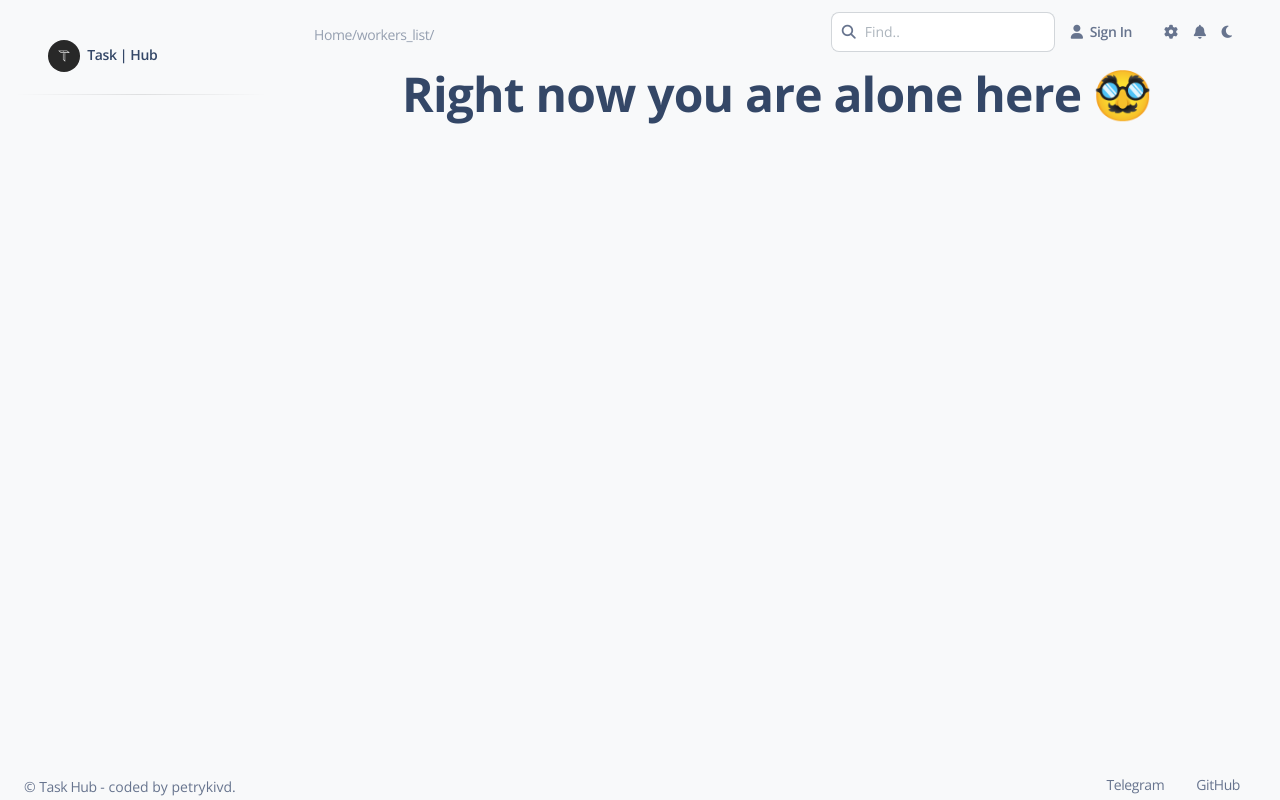
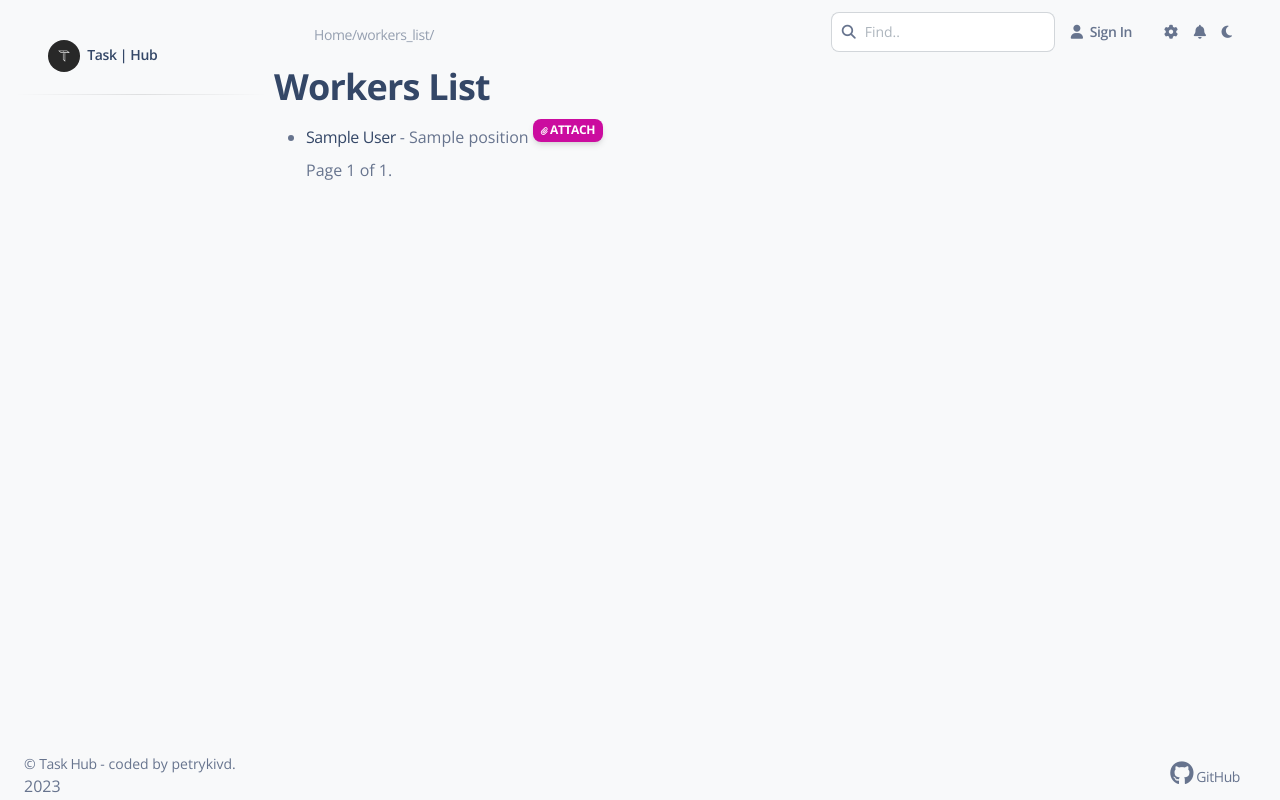
Before and after one commit to petrykivd/it-task-manager, a Django app: page /workers_list/ in a window 1280 px wide. Run offline with Django 4.2, Linux system fonts and the light colour scheme; tables that the repository leaves empty hold one stand-in row (values such as "Sample post"); some libraries are stand-ins or nearby versions.

Commit message:
Created pagination for workers list v1 and cosmetic changes in htmls

```diff
--- a/task_manager/forms.py
+++ b/task_manager/forms.py
@@ -3,7 +3,7 @@ from datetime import datetime, timedelta
 from django import forms
 from django.contrib.auth import get_user_model
 
-from task_manager.models import Task, Worker
+from task_manager.models import Task
 
 
 class TaskCreationForm(forms.ModelForm):
--- a/task_manager/urls.py
+++ b/task_manager/urls.py
@@ -13,7 +13,7 @@ from task_manager.views import (
     login_view,
     create_task,
     edit_task,
-    assign_worker_to_task, worker_list,
+    assign_worker_to_task, workers_list,
 )
 
 urlpatterns = [
@@ -30,6 +30,6 @@ urlpatterns = [
     path("tasks/create/", create_task, name="create-task"),
     path("tasks/edit-task/<int:pk>/", edit_task, name="edit-task"),
     path("assign-worker-to-task/", assign_worker_to_task, name="assign-worker-to-task"),
-    path("workers_list/", worker_list, name="workers-list"),
+    path("workers_list/", workers_list, name="workers-list"),
 ]
 app_name = "task_manager"
--- a/task_manager/views.py
+++ b/task_manager/views.py
@@ -1,6 +1,7 @@
 from django.contrib.auth import logout, authenticate, login, get_user_model
 from django.contrib.auth.forms import AuthenticationForm
 from django.contrib.auth.mixins import LoginRequiredMixin
+from django.core.paginator import Paginator, PageNotAnInteger, EmptyPage
 from django.shortcuts import render, redirect, get_object_or_404
 from django.contrib.auth.decorators import login_required, user_passes_test
 from django.contrib import messages
@@ -195,6 +196,22 @@ def assign_worker_to_task(request):
     return render(request, 'task_manager/assign_worker_to_task.html', {'form': form})
 
 
-def worker_list(request):
-    workers = get_user_model().objects.all()
-    return render(request, 'task_manager/worker_list.html', {'workers': workers})
+def workers_list(request):
+    workers_list = Worker.objects.all()
+    paginator = Paginator(workers_list, 3)  # Вказуємо, скільки працівників показувати на одній сторінці
+
+    page = request.GET.get('page')
+    try:
+        workers = paginator.page(page)
+    except PageNotAnInteger:
+        # Якщо номер сторінки не є цілим числом, відобразимо першу сторінку.
+        workers = paginator.page(1)
+    except EmptyPage:
+        # Якщо номер сторінки за межами діапазону, відобразимо останню сторінку.
+        workers = paginator.page(paginator.num_pages)
+
+    context = {
+        'workers': workers,
+    }
+
+    return render(request, "task_manager/worker_list.html", context)
--- a/templates/includes/footer.html
+++ b/templates/includes/footer.html
@@ -5,15 +5,13 @@
       <div class="col-lg-6 mb-lg-0 mb-4">
         <div class="copyright text-center text-sm text-muted text-lg-start">
           &copy; <a href="#" class="text-muted" target="_blank">Task Hub</a> - coded by petrykivd.
-        </div>
+        </div >
+        <span class="text-muted">2023</span>
       </div>
       <div class="col-lg-6">
         <ul class="nav nav-footer justify-content-center justify-content-lg-end">
           <li class="nav-item">
-            <a href="#" class="nav-link text-muted" target="_blank">Telegram</a>
-          </li>
-          <li class="nav-item">
-            <a href="#" class="nav-link text-muted" target="_blank">GitHub</a>
+            <a href="https://github.com/petrykivd" class="nav-link text-muted" target="_blank"><i class="fab fa-github" style="font-size: 24px;"></i> GitHub</a>
           </li>
         </ul>
       </div>
--- a/templates/task_manager/worker_list.html
+++ b/templates/task_manager/worker_list.html
@@ -5,19 +5,38 @@
     <h2>Workers List</h2>
     <ul>
     {% for worker in workers %}
-      <li><a
-          href="{% url 'task_manager:worker-detail' pk=worker.id %}">{{ worker.first_name }} {{ worker.last_name }}</a>
-        - {{ worker.position }}
-        <a href="{% url 'task_manager:assign-worker-to-task' %}?worker_id={{ worker.id }}" style="margin-left: 30px;">
-          <i class="fas fa-paperclip"></i> Attach to the task
-        </a>
+      <li>
+        <a href="{% url 'task_manager:worker-detail' pk=worker.id %}">
+          {{ worker.first_name }} {{ worker.last_name }}
+        </a> - {{ worker.position }}
+        <form method="get" class="d-inline">
+          <input type="hidden" name="worker_id" value="{{ worker.id }}">
+          <button type="submit" class="btn btn-sm btn-primary" style="padding: 0.2rem 0.5rem;">
+            <i class="fas fa-paperclip"></i> Attach
+          </button>
+        </form>
       </li>
     {% endfor %}
+
+    <form method="get" class="pagination">
+      {% if workers.has_previous %}
+          <button type="submit" name="page" value="1" class="btn btn-sm btn-secondary">&laquo; first</button>
+          <button type="submit" name="page" value="{{ workers.previous_page_number }}" class="btn btn-sm btn-secondary">prev</button>
+      {% endif %}
+
+      <span class="current">
+          Page {{ workers.number }} of {{ workers.paginator.num_pages }}.
+      </span>
+
+      {% if workers.has_next %}
+          <button type="submit" name="page" value="{{ workers.next_page_number }}" class="btn btn-sm btn-secondary">next</button>
+          <button type="submit" name="page" value="{{ workers.paginator.num_pages }}" class="btn btn-sm btn-secondary">last &raquo;</button>
+      {% endif %}
+    </form>
   {% else %}
     <div class="text-center">
       <h1> Right now you are alone here 🥸</h1>
     </div>
-
   {% endif %}
 
 </ul>
```
Also changed, not shown: templates/task_manager/index.html (+7 -4 lines).
